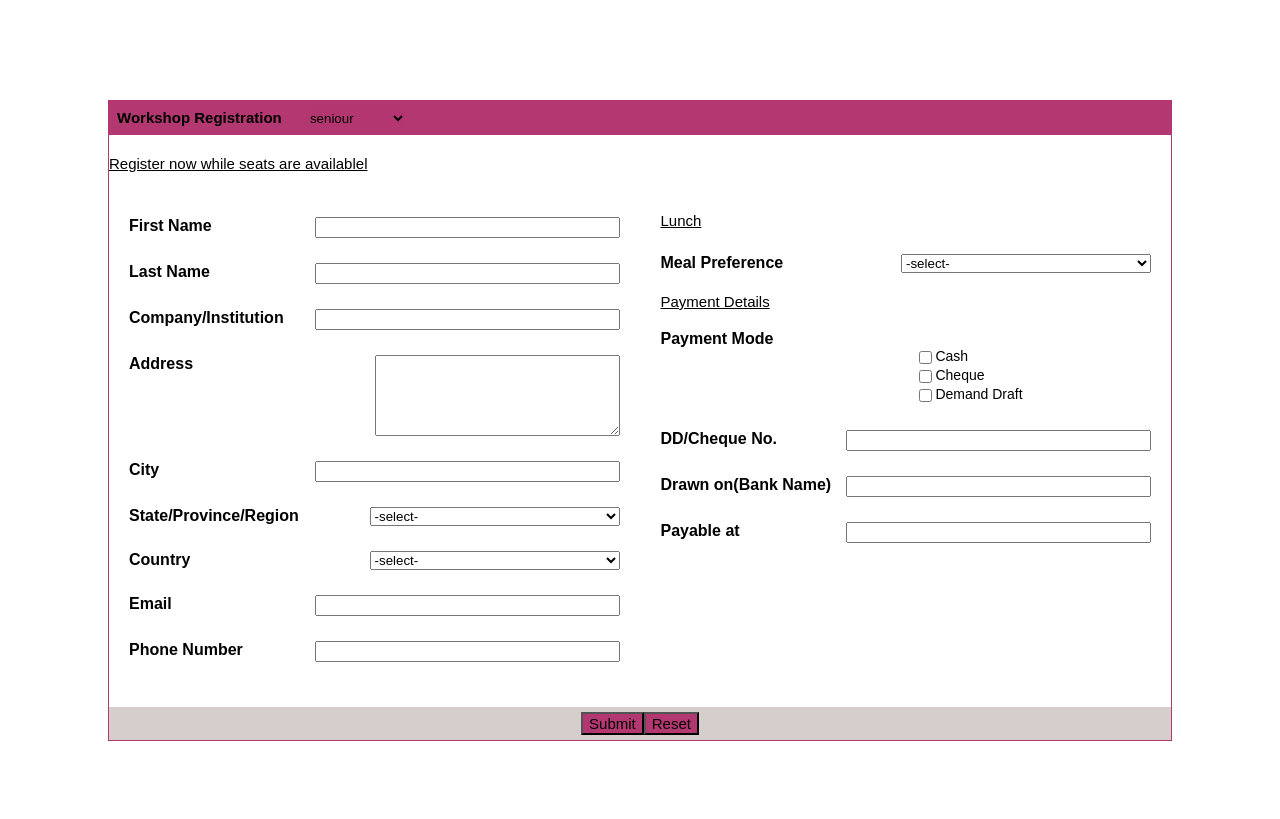
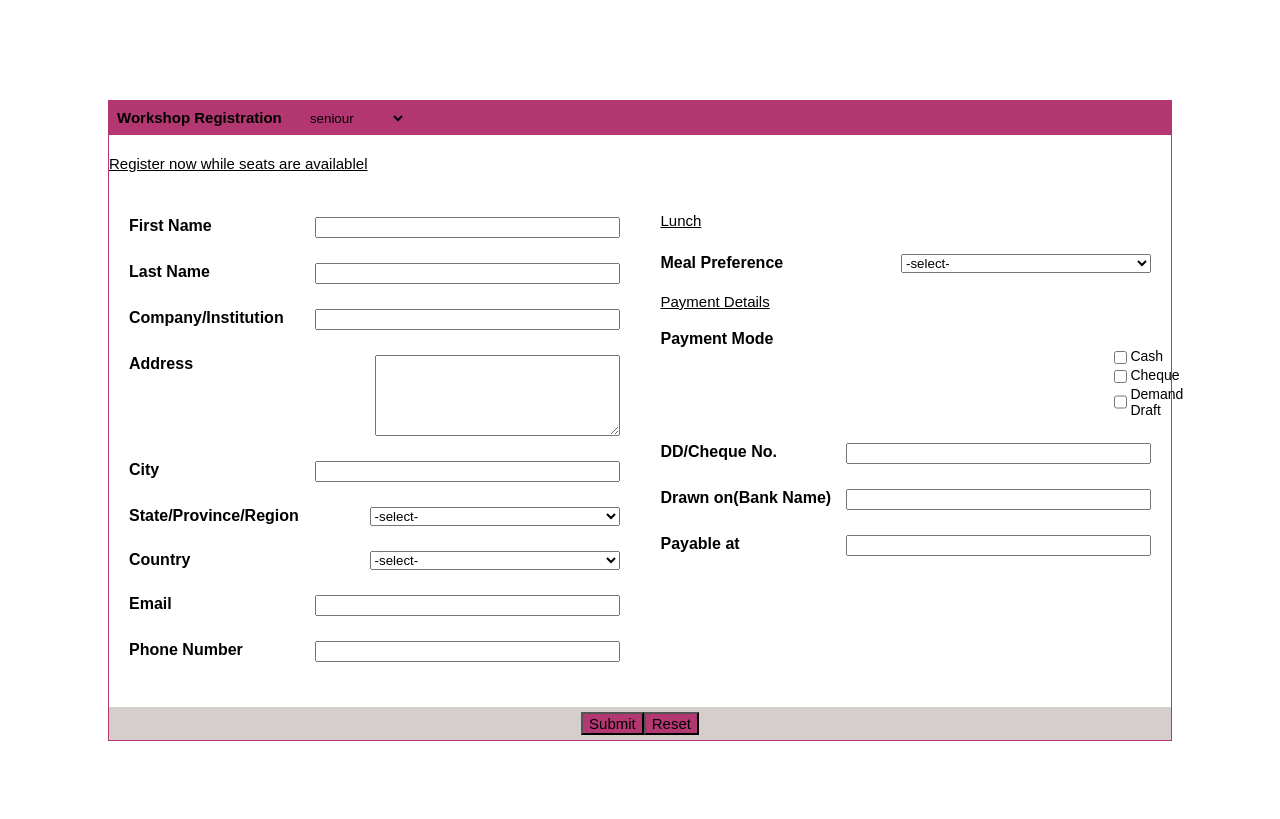
Before and after one commit to Redie-mulu/Wap.ecommerce_website, a plain HTML site: page Lab4/index4.html in a window 1280 px wide. Shown: the top 819 px of the page. Drawn offline with Linux system fonts and the light colour scheme.

Commit message:
lab4 with checker

```diff
--- a/Lab4/style4.css
+++ b/Lab4/style4.css
@@ -69,7 +69,7 @@ select{
 }
 .checkbox{
     display: flex;
-    margin-left: 255px;
+    margin-left: 450px;
     font-weight: lighter;
     font-size: 14px;
 
```
Also changed, not shown: Lab5/index.html (added).
